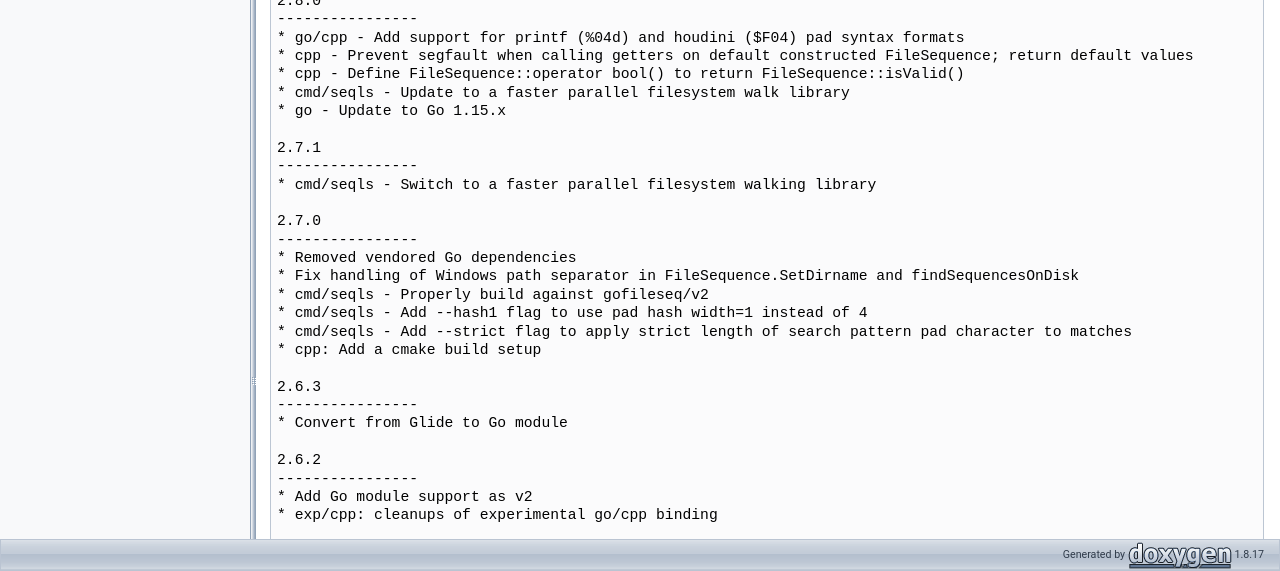
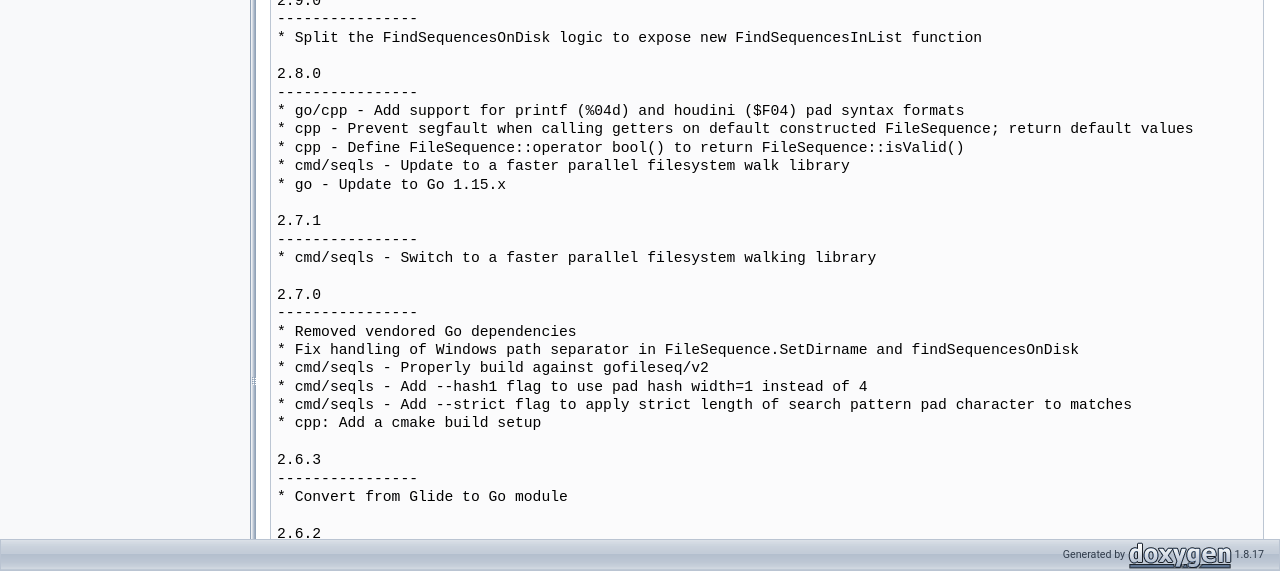
Before and after one commit to justinfx/gofileseq, a plain HTML site: page cpp/CHANGES.html in a window 1280 px wide. Shown: the part 229-800 px from the top of the page. Drawn offline with Linux system fonts and the light colour scheme.

Commit message:
Deploying to gh-pages from  @ 8d5c03440ebc9a82b91f617bee64e1d7a5fa75b1 🚀

```diff
--- a/cpp/CHANGES.html
+++ b/cpp/CHANGES.html
@@ -87,6 +87,10 @@ $(document).ready(function(){initNavTree('CHANGES.html',''); initResizable(); })
 </div><!--header-->
 <div class="contents">
 <div class="textblock"><pre class="fragment">Changes:
+
+2.9.0
+----------------
+* Split the FindSequencesOnDisk logic to expose new FindSequencesInList function
 
 2.8.0
 ----------------
```
